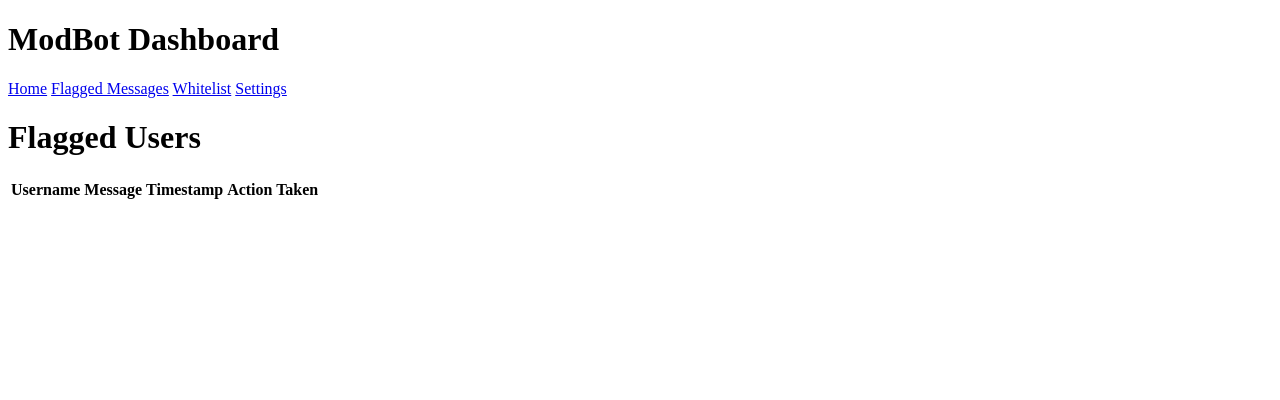
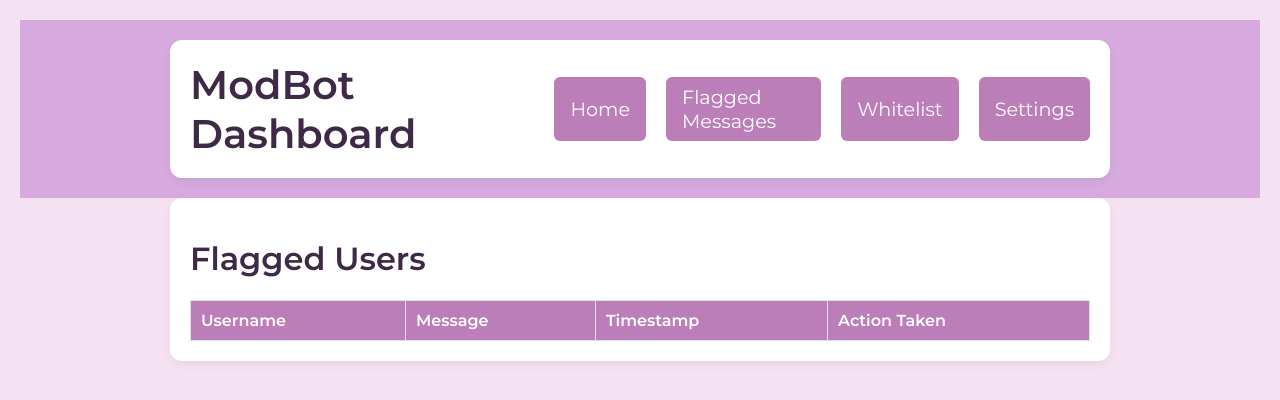
Before and after one commit to Pburman953/ModBot, a Flask app: page /flagged in a window 1280 px wide. Shown: the top 400 px of the page. Run offline with Flask 3, Linux system fonts and the light colour scheme; data that the repository does not hold is empty.

Commit message:
adding css

```diff
--- a/backend/bot_settings.json
+++ b/backend/bot_settings.json
@@ -1,5 +1,5 @@
 {
-    "toxicity_threshold": 0.2,
+    "toxicity_threshold": 0.5,
     "blacklisted_words": [
         "cunt"
     ]
--- a/frontend/app.py
+++ b/frontend/app.py
@@ -50,13 +50,27 @@ def whitelist():
     whitelist = load_whitelist()
 
     if request.method == "POST":
-        username = request.form.get("username", "").strip().lower()
-        if username and username not in whitelist:
-            whitelist.add(username)
-            save_whitelist(whitelist)
+        action = request.form.get("action")
+
+        if action == "add":
+            username = request.form.get("username", "").strip().lower()
+            if username and username not in whitelist:
+                whitelist.add(username)
+                save_whitelist(whitelist)
+                print(f"[ModBot] Added '{username}' to whitelist")
+
+        elif action == "remove":
+            username = request.form.get("username_to_remove", "").strip().lower()
+            if username in whitelist:
+                whitelist.remove(username)
+                save_whitelist(whitelist)
+                print(f"[ModBot] Removed '{username}' from whitelist")
+
         return redirect(url_for('whitelist'))
 
     return render_template("whitelist.html", whitelist=sorted(whitelist))
+
+
 
 @app.route('/settings', methods=["GET", "POST"])
 def settings():
--- /dev/null
+++ b/frontend/static/style.css
@@ -0,0 +1,203 @@
+/* General layout */
+body {
+    font-family: 'Montserrat', sans-serif;
+    margin: 0;
+    padding: 20px;
+    background-color: #f4e1f2; /* Pastel pink background */
+    color: #333;
+}
+
+h1, h2, h3 {
+    color: #3e2a47; /* Dark purple text */
+}
+
+/* Container for centering content (applied to all pages) */
+.container {
+    max-width: 900px;
+    margin: 0 auto;
+    padding: 20px;
+    background: #fff;
+    border-radius: 12px;
+    box-shadow: 0 4px 10px rgba(0, 0, 0, 0.05);
+}
+
+/* Navbar styles */
+header {
+    background-color: #d6aadf; /* Pastel purple background */
+    color: white;
+    padding: 20px 0;
+}
+
+header .container {
+    display: flex;
+    justify-content: space-between;
+    align-items: center;
+}
+
+header h1 {
+    font-size: 2.5em;
+    margin: 0;
+}
+
+header nav {
+    display: flex;
+    gap: 20px;
+}
+
+header nav a {
+    display: inline-flex;
+    justify-content: center; /* Horizontally center the text */
+    align-items: center; /* Vertically center the text */
+    color: white;
+    text-decoration: none;
+    font-size: 1.2rem;
+    padding: 8px 16px;
+    border-radius: 6px;
+    background-color: #bc7eb9; /* Lighter pastel purple */
+    transition: background-color 0.3s;
+}
+
+header nav a:hover {
+    background-color: #9a55a7; /* Slightly darker purple */
+}
+
+/* Forms */
+form {
+    margin-bottom: 20px;
+}
+
+input[type="text"],
+input[type="number"],
+button {
+    padding: 8px 12px;
+    margin-right: 10px;
+    border: 1px solid #ccc;
+    border-radius: 6px;
+    font-size: 1rem;
+    background-color: #f8e6f9; /* Light pastel pink for inputs */
+}
+
+input[type="text"]:focus,
+input[type="number"]:focus {
+    outline: none;
+    border-color: #bc7eb9; /* Lighter pastel purple for focus */
+}
+
+button {
+    display: inline-flex; /* Align content in the center horizontally */
+    justify-content: center; /* Horizontally center the text */
+    align-items: center; /* Vertically center the text */
+    padding: 8px 12px;
+    margin-right: 10px;
+    border: 1px solid #ccc;
+    border-radius: 6px;
+    font-size: 1rem;
+    background-color: #bc7eb9; /* Pastel purple for buttons */
+    color: white;
+    cursor: pointer;
+}
+
+button:hover {
+    background-color: #9a55a7; /* Slightly darker purple for button hover */
+}
+
+/* Lists */
+ul {
+    list-style-type: none;
+    padding: 0;
+}
+
+li {
+    padding: 6px 0;
+    display: flex;
+    justify-content: space-between;
+    align-items: center;
+    border-bottom: 1px solid #f2c3e4; /* Light pink border for list items */
+}
+
+li form {
+    display: inline;
+}
+
+/* Table styles */
+table.styled-table {
+    width: 100%;
+    border-collapse: collapse;
+    margin-top: 20px;
+}
+
+table.styled-table th,
+table.styled-table td {
+    border: 1px solid #dee2e6;
+    padding: 10px;
+    text-align: left;
+}
+
+table.styled-table thead {
+    background-color: #bc7eb9; /* Pastel purple header */
+    color: white;
+}
+
+table.styled-table tbody tr:nth-child(even) {
+    background-color: #f7e4f9; /* Very light pinkish purple for even rows */
+}
+
+table.styled-table tbody tr:hover {
+    background-color: #f1d1f5; /* Slightly darker pastel pink on row hover */
+    cursor: pointer;
+}
+
+/* Media queries for smaller screens */
+@media (max-width: 768px) {
+    header .container {
+        flex-direction: column;
+        text-align: center;
+    }
+
+    header nav {
+        flex-direction: column;
+        gap: 10px;
+    }
+
+    header nav a {
+        padding: 10px 15px;
+    }
+
+    /* Make the container smaller on mobile */
+    .container {
+        max-width: 100%;
+        padding: 15px;
+    }
+}
+
+/* Dropdown menu styling */
+select {
+    padding: 10px 15px;
+    margin-top: 10px;
+    margin-bottom: 20px;
+    border: 1px solid #ccc;
+    border-radius: 6px;
+    font-size: 1rem;
+    background-color: #f8e6f9; /* Light pastel pink */
+    color: #333;
+    cursor: pointer;
+    width: 100%; /* Make it responsive */
+    box-sizing: border-box; /* Ensures padding does not break layout */
+}
+
+select:focus {
+    outline: none;
+    border-color: #bc7eb9; /* Lighter pastel purple for focus */
+    background-color: #f1d1f5; /* Light purple background when focused */
+}
+
+/* Style the options inside the dropdown */
+select option {
+    padding: 10px;
+    background-color: #fff;
+    color: #333;
+}
+
+select option:hover {
+    background-color: #f1d1f5; /* Light purple when hovering over options */
+}
--- a/frontend/templates/base.html
+++ b/frontend/templates/base.html
@@ -3,10 +3,13 @@
 <head>
     <meta charset="UTF-8">
     <title>ModBot Dashboard</title>
-    <link rel="stylesheet" href="/static/style.css">
+    <link rel="stylesheet" href="{{ url_for('static', filename='style.css') }}">
+    <link href="https://fonts.googleapis.com/css2?family=Montserrat:wght@400;500;600&display=swap" rel="stylesheet">
+
 </head>
 <body>
     <header>
+        <div class="container">
             <h1>ModBot Dashboard</h1>
             <nav>
                 <a href="/">Home</a>
@@ -14,10 +17,10 @@
                 <a href="/whitelist">Whitelist</a>
                 <a href="/settings">Settings</a>
             </nav>
+        </div>
     </header>
-    <main>
+    <div class="content-wrapper">
         {% block content %}{% endblock %}
-    </main>
+    </div>
 </body>
 </html>
-</html>
--- a/frontend/templates/flagged.html
+++ b/frontend/templates/flagged.html
@@ -1,8 +1,10 @@
 {% extends "base.html" %}
 
 {% block content %}
+<div class="container">
     <h1>Flagged Users</h1>
-    <table id="flagged-users-table">
+
+    <table id="flagged-users-table" class="styled-table">
         <thead>
             <tr>
                 <th>Username</th>
@@ -26,16 +28,14 @@
             {% endfor %}
         </tbody>
     </table>
+</div>
 
 <script src="https://code.jquery.com/jquery-3.6.0.min.js"></script>
 <script>
     // Function to load flagged users dynamically via AJAX
     function loadFlaggedUsers() {
         $.get("/get_flagged_data", function(data) {
-                // Clear the current table body
             $('#flagged-users-body').empty();
-
-                // Loop through the data and append new rows to the table
             for (var username in data) {
                 var userData = data[username];
                 var row = `<tr>
@@ -49,10 +49,7 @@
         });
     }
 
-        // Load flagged users every 5 seconds
-        setInterval(loadFlaggedUsers, 5000);  // Fetch new data every 5 seconds
-
-        // Initial load on page load
+    setInterval(loadFlaggedUsers, 5000);
     loadFlaggedUsers();
 </script>
 {% endblock %}
--- a/frontend/templates/index.html
+++ b/frontend/templates/index.html
@@ -1,6 +1,8 @@
 {% extends "base.html" %}
 
 {% block content %}
-<h1>Welcome to ModBot Dashboard</h1>
-<p>Monitor and manage toxic behavior in your Twitch chat.</p>
+<div class="container">
+    <h1>Welcome to ModBot Dashboard</h1>
+    <p>Monitor and manage toxic behavior in your Twitch chat.</p>
+</div>
 {% endblock %}
--- a/frontend/templates/settings.html
+++ b/frontend/templates/settings.html
@@ -1,5 +1,7 @@
 {% extends "base.html" %}
+
 {% block content %}
+<div class="container">
     <h1>Settings</h1>
 
     <!-- Show current threshold -->
@@ -46,4 +48,5 @@
             <li>No blacklisted words.</li>
         {% endfor %}
     </ul>
+</div>
 {% endblock %}
```
Also changed, not shown: frontend/templates/whitelist.html (+19 -2 lines). Lines whose indentation alone changed are shown as unchanged.
